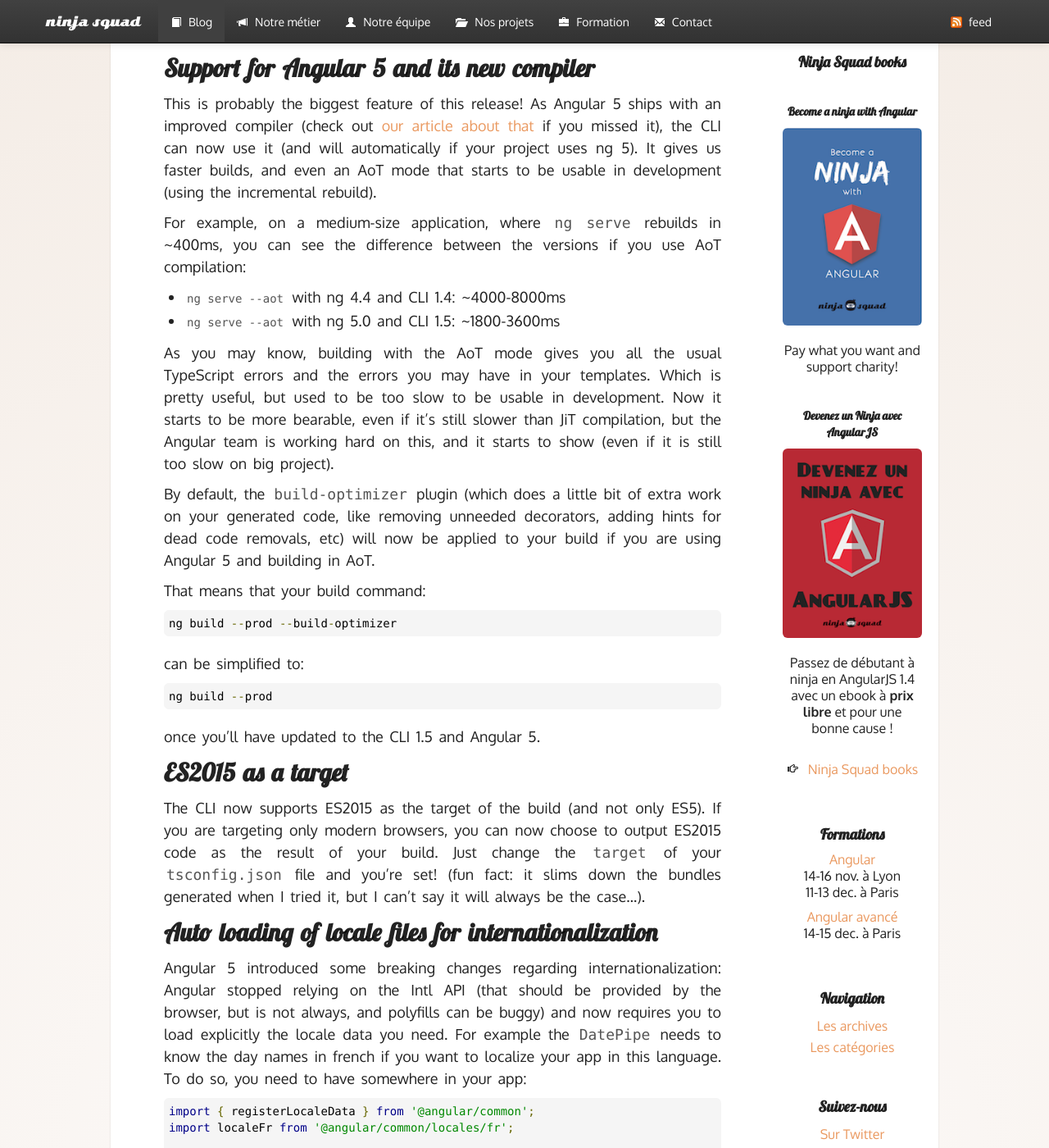
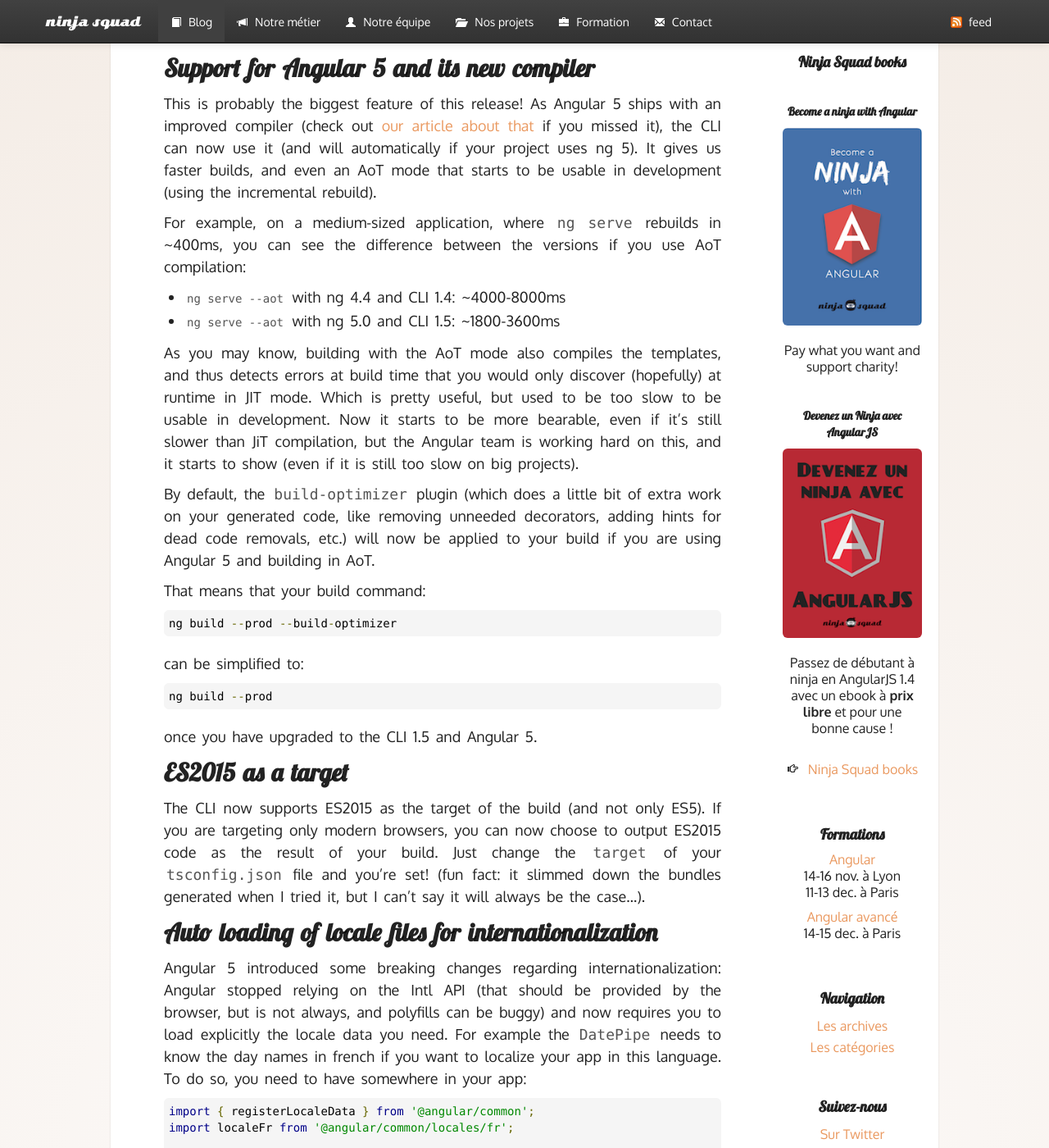
Before and after one commit to Ninja-Squad/ninja-squad.github.com, a Jekyll site: the page built from _posts/2017-11-03-angular-cli-1.5.md, in a window 1280 px wide and 1400 px high, scrolled down 436 px. Shown: the whole window at 82% size. Built offline with Jekyll 4.4.1, drawn with Linux system fonts in a browser that asks for light colours; comment, search, counter and statistics services are not loaded; some of the changed text lies outside the part shown.

Commit message:
post: cli 1.5 feedback

```diff
--- a/_posts/2017-11-03-angular-cli-1.5.md
+++ b/_posts/2017-11-03-angular-cli-1.5.md
@@ -15,25 +15,24 @@
 ## Support for Angular 5 and its new compiler
 
 This is probably the biggest feature of this release!
-As Angular 5 ships with an improved compiler (check out [our article about that](http://blog.ninja-squad.com/2017/11/02/what-is-new-angular-5/) if you missed it),
+As Angular 5 ships with an improved compiler (check out [our article about that](/2017/11/02/what-is-new-angular-5/) if you missed it),
 the CLI can now use it (and will automatically if your project uses ng 5).
 It gives us faster builds,
 and even an AoT mode that starts to be usable in development (using the incremental rebuild).
 
-For example, on a medium-size application, where `ng serve` rebuilds in ~400ms,
+For example, on a medium-sized application, where `ng serve` rebuilds in ~400ms,
 you can see the difference between the versions if you use AoT compilation:
 
 - `ng serve --aot` with ng 4.4 and CLI 1.4: ~4000-8000ms
 - `ng serve --aot` with ng 5.0 and CLI 1.5: ~1800-3600ms
 
-As you may know, building with the AoT mode gives you all the usual TypeScript errors
-and the errors you may have in your templates.
+As you may know, building with the AoT mode also compiles the templates, and thus detects errors at build time that you would only discover (hopefully) at runtime in JIT mode.
 Which is pretty useful, but used to be too slow to be usable in development.
 Now it starts to be more bearable, even if it's still slower than JiT compilation,
 but the Angular team is working hard on this, and it starts to show
-(even if it is still too slow on big project).
+(even if it is still too slow on big projects).
 
-By default, the `build-optimizer` plugin (which does a little bit of extra work on your generated code, like removing unneeded decorators, adding hints for dead code removals, etc) will now be applied to your build
+By default, the `build-optimizer` plugin (which does a little bit of extra work on your generated code, like removing unneeded decorators, adding hints for dead code removals, etc.) will now be applied to your build
 if you are using Angular 5 and building in AoT.
 
 That means that your build command:
@@ -44,7 +43,7 @@
 
     ng build --prod
 
-once you'll have updated to the CLI 1.5 and Angular 5.
+once you have upgraded to the CLI 1.5 and Angular 5.
 
 ## ES2015 as a target
 
@@ -52,7 +51,7 @@
 If you are targeting only modern browsers, you can now choose to output ES2015 code
 as the result of your build.
 Just change the `target` of your `tsconfig.json` file and you're set!
-(fun fact: it slims down the bundles generated when I tried it, but I can't say it will always be the case...).
+(fun fact: it slimmed down the bundles generated when I tried it, but I can't say it will always be the case...).
 
 ## Auto loading of locale files for internationalization
 
@@ -121,7 +120,7 @@
 ## Nx schematics
 
 A new unofficial schematic has been released by nwrl.io.
-As I was saying in my last blog post, it didn't took long for the community to start producing these!
+As I was saying in my [last blog post](/2017/09/14/angular-cli-1.4/), it didn't took long for the community to start producing these!
 It's called Nx and focuses on creating CLI projects containing several applications and components libraries in the same repository.
 If your company needs to have several applications using the same set of common components and services,
 you should check it out for inspiration: [nrwl/nx](https://github.com/nrwl/nx).
```
Also changed, not shown: other parts of _posts/2017-11-03-angular-cli-1.5.md (+3 -3 lines).
